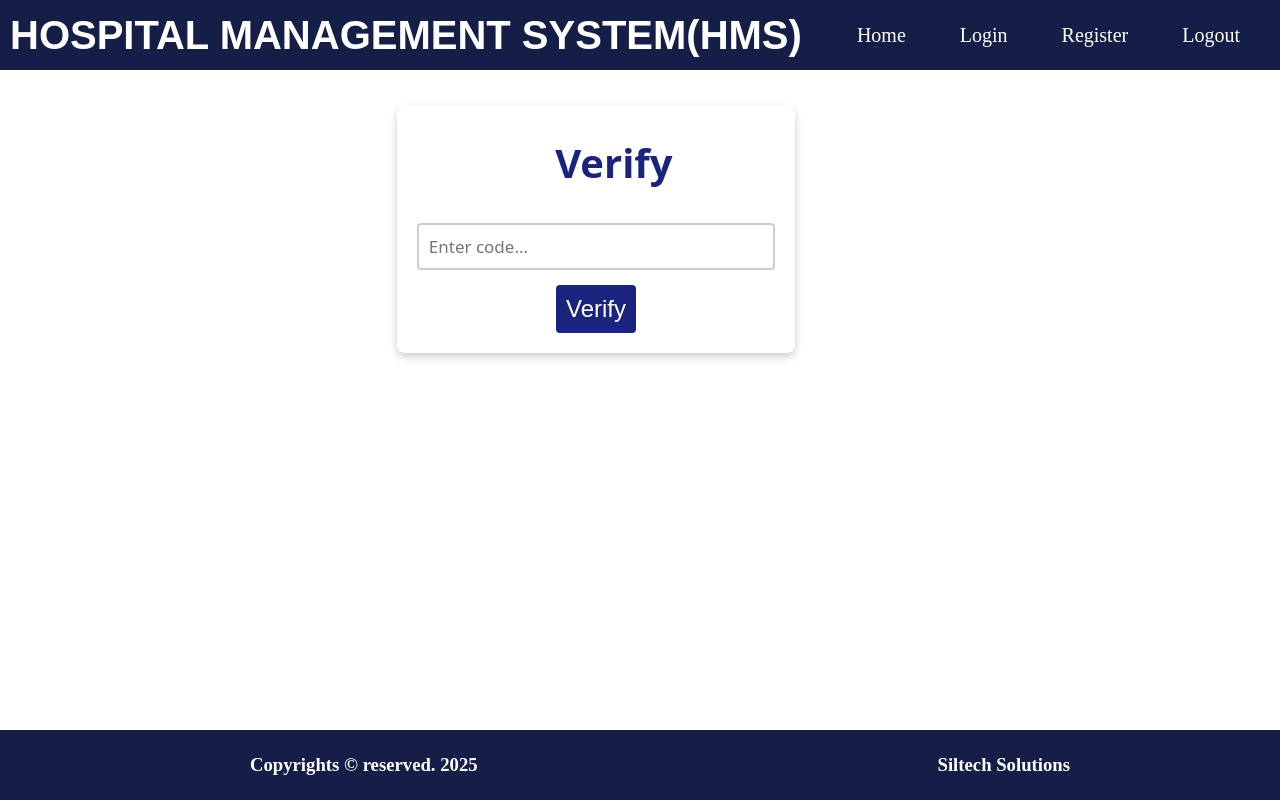
After one commit to Call23/HospitalMS, a Flask app: page /verify in a window 1280 px wide. The commit adds this page. Run offline with Flask 3, Linux system fonts and the light colour scheme.

Commit message:
Allowing 2FA

```diff
--- a/main.py
+++ b/main.py
@@ -1,9 +1,14 @@
-from flask import Flask, render_template, url_for, request, flash, redirect, jsonify
+from flask import Flask, render_template, url_for, request, flash, redirect, jsonify, session
 from werkzeug.security import generate_password_hash, check_password_hash
 from flask_sqlalchemy import SQLAlchemy
 from flask_login import UserMixin, login_user, LoginManager, current_user, login_required, logout_user
 from sqlalchemy.orm import DeclarativeBase, Mapped, mapped_column
 from sqlalchemy import Integer, String, text
+
+from flask_mail import Mail, Message
+import random
+
+
 
 
 counties = ['Mombasa', 'Kwale', 'Kilifi', 'Tana' 'River', 'Lamu', 'Taita/Taveta', 'Garissa', 'Wajir', 'Mandera'
@@ -15,6 +20,16 @@ counties = ['Mombasa', 'Kwale', 'Kilifi', 'Tana' 'River', 'Lamu', 'Taita/Taveta'
 
 app = Flask(__name__)
 app.config['SECRET_KEY'] = 'secret-key-goes-here'
+
+# 2FA
+app.config['MAIL_SERVER'] = 'smtp.gmail.com'  # Use your SMTP provider
+app.config['MAIL_PORT'] = 587
+app.config['MAIL_USE_TLS'] = True
+app.config['MAIL_USERNAME'] = 'munazayyas@gmail.com'  # Your email
+app.config['MAIL_PASSWORD'] = 'ifwx sjak mthx swxn'  # Use app password or token
+app.config['MAIL_DEFAULT_SENDER'] = app.config['MAIL_USERNAME']
+
+mail = Mail(app)
 
 
 class Base(DeclarativeBase):
@@ -35,6 +50,7 @@ class Users(UserMixin, db.Model):
     id: Mapped[int] = mapped_column(Integer, primary_key=True)
     serviceNumber: Mapped[str] = mapped_column(String(250), unique=True, nullable=False)
     name: Mapped[str] = mapped_column(String(250), nullable=False)
+    email: Mapped[str] = mapped_column(String(250), nullable=False)
     password: Mapped[str] = mapped_column(String(250), nullable=False)
 
 
@@ -99,30 +115,79 @@ def home():
 @app.route('/register', methods=['POST', 'GET'])
 def register():
     serviceNumbers = db.session.execute(db.select(Users.serviceNumber)).scalars().all()
+    emails = db.session.execute(db.select(Users.email)).scalars().all()
     if request.method == 'POST':
         name = request.form['name']
+        email = request.form['email']
         serviceNumber = request.form['serviceNumber']
         password = request.form['password']
         repeatPassword = request.form['repeatPassword']
-        hashedPassword = generate_password_hash(password, method='pbkdf2:sha256', salt_length=8)
+
         if serviceNumber in serviceNumbers:
             flash(" The number exists. Login instead.")
+            return redirect(url_for('login'))
+        if email in emails:
+            flash(" The email exists. Login instead.")
             return redirect(url_for('login'))
         if password != repeatPassword:
             flash("Passwords do not match")
             return redirect(url_for('register'))
-        else:
-            new_user = Users(
-                name=name,
-                serviceNumber=serviceNumber,
-                password=hashedPassword,
-            )
-        db.session.add(new_user)
-        db.session.commit()
-        login_user(new_user)
-        return redirect('/home')
+         # ✅ Generate 6-digit code
+        verification_code = str(random.randint(100000, 999999))
+
+        # ✅ Store in session temporarily
+        session['pending_user'] = {
+            'name': name,
+            'email': email,
+            'serviceNumber': serviceNumber,
+            'password': generate_password_hash(password, method='pbkdf2:sha256', salt_length=8),
+            'code': verification_code,
+        }
+         # ✅ Send email
+        msg = Message("Verify Your Email", recipients=[email])
+        msg.body = f"Your verification code is: {verification_code}"
+        mail.send(msg)
+
+        flash("A verification code has been sent to your email.")
+        return redirect(url_for('verify'))
+
+
 
     return render_template('register.html')
+
+@app.route('/verify', methods=['POST', 'GET'])
+def verify():
+    if request.method == 'POST':
+        code_entered = request.form['code']
+        pending_user = session.get('pending_user')
+
+        if not pending_user:
+            flash("Session expired. Please register again.")
+            return redirect(url_for('register'))
+
+        if code_entered == pending_user['code']:
+            # ✅ Create user
+            new_user = Users(
+                name=pending_user['name'],
+                email=pending_user['email'],
+                serviceNumber=pending_user['serviceNumber'],
+                password=pending_user['password']
+            )
+            db.session.add(new_user)
+            db.session.commit()
+
+            # ✅ Clean up session
+            session.pop('pending_user', None)
+
+            flash("Email verified. Account created successfully.")
+            login_user(new_user)
+            return redirect('/home')
+        else:
+            flash("Invalid verification code.")
+            return redirect(url_for('verify_email'))
+
+
+    return render_template('verify.html')
 
 
 @app.route('/login', methods=['POST', 'GET'])
--- /dev/null
+++ b/templates/verify.html
@@ -0,0 +1,21 @@
+{% include 'header.html' %}
+
+<div class="container">
+  <div class="card">
+    <form action="{{url_for('verify')}}" method="POST">
+      <h2 class="h2">Verify</h2>
+
+      <div class="form-group">
+        <input
+          type="text"
+          name="code"
+          required
+          placeholder="Enter code..."
+        /><br />
+      </div>
+
+      <input class="register-btn" type="submit" value="Verify" />
+    </form>
+  </div>
+</div>
+{% include 'footer.html' %}
```
Also changed, not shown: templates/register.html (+27 -17 lines), instance/hospital.db, templates/instance/hospital.db (added).
